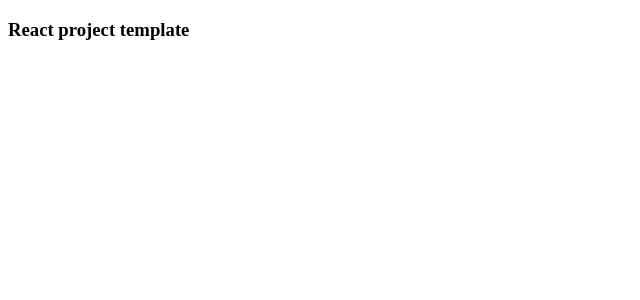
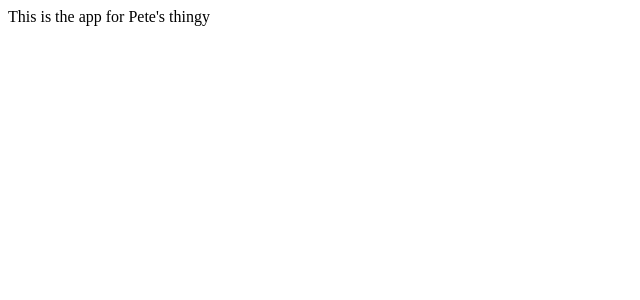
Before and after one commit to samrmay/playlist-survey-client, a React app: page / in a window 1280 px wide. Shown: the top 300 px of the page, without its empty margins (0-640 px from the left). Built offline with nearby package versions, Linux system fonts and the light colour scheme.

Commit message:
fix dev script, add app.jsx

```diff
--- a/package.json
+++ b/package.json
@@ -5,7 +5,7 @@
   "main": "index.js",
   "scripts": {
     "build": "webpack --mode production",
-    "development": "webpack-dev-server --hot --mode development"
+    "dev": "webpack-dev-server --hot --mode development"
   },
   "author": "",
   "license": "ISC",
--- /dev/null
+++ b/src/App.jsx
@@ -0,0 +1,17 @@
+import React from 'react'
+
+class App extends React.Component {
+    constructor(props) {
+        super(props)
+    }
+
+    render() {
+        return(
+            <div>
+                This is the app for Pete's thingy
+            </div>
+        )
+    }
+}
+
+export default App
--- a/src/index.jsx
+++ b/src/index.jsx
@@ -1,7 +1,8 @@
 import React from "react";
 import ReactDOM from "react-dom";
+import App from './App'
 
 ReactDOM.render(
-  <h3>React project template</h3>,
+  <App />,
   document.getElementById("root")
 );
```
Also changed, not shown: src/styles.css (added).
